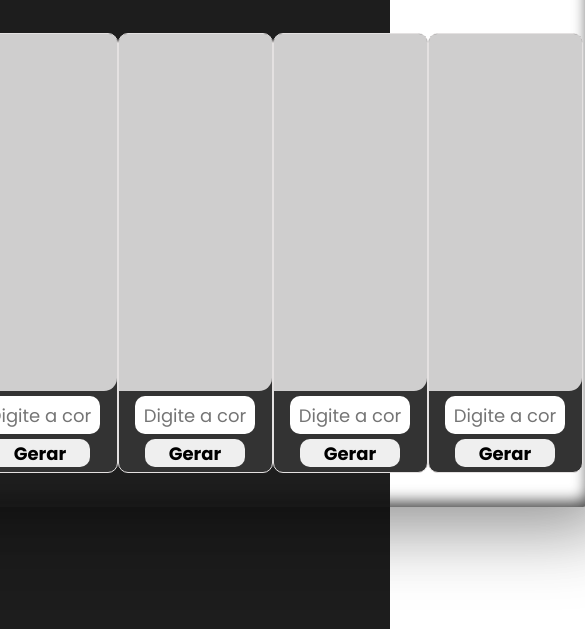
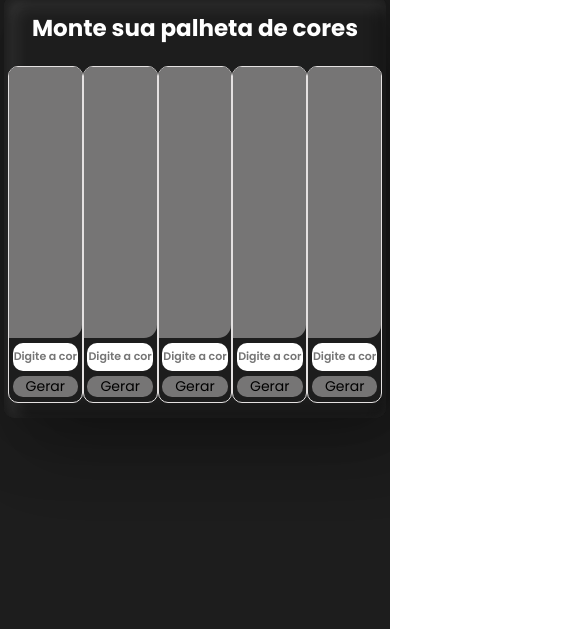
Before and after one commit to PrsApps/color-palette, a plain HTML site: page index.html in a window 390 px wide. Shown: the part 215-844 px from the top of the page, 585 px wide, since content can reach past the window. Drawn offline with Linux system fonts and the light colour scheme.

Commit message:
melhorias css

```diff
--- a/style.css
+++ b/style.css
@@ -1,8 +1,7 @@
-@import url('https://fonts.googleapis.com/css2?family=Poppins:wght@200;300;400;500;600;700;800;900&display=swap');
-
+@import url("https://fonts.googleapis.com/css2?family=Poppins:wght@200;300;400;500;600;700;800;900&display=swap");
 
 * {
-    font-family: 'Poppins', sans-serif;
+  font-family: "Poppins", sans-serif;
   margin: 0;
   padding: 0;
   box-sizing: border-box;
@@ -18,13 +17,11 @@ main {
 }
 
 .container {
-
   box-shadow: 25px 25px 75px rgba(0, 0, 0, 0.25),
-    10px 10px 70px rgba(0, 0, 0, 0.25),
-    inset 5px 5px 10px rgba(0, 0, 0, 0.5),
+    10px 10px 70px rgba(0, 0, 0, 0.25), inset 5px 5px 10px rgba(0, 0, 0, 0.5),
     inset 5px 5px 20px rgba(255, 255, 255, 0.2),
     inset -5px -5px 15px rgba(0, 0, 0, 0.75);
-    width: 900px;
+  width: 850px;
   height: 600px;
   display: flex;
   flex-direction: column;
@@ -39,9 +36,7 @@ main {
   color: #fff;
 }
 
-
 .content {
-
   display: flex;
   flex-direction: row;
   max-width: 100%;
@@ -50,7 +45,7 @@ main {
 
 .group {
   width: 155px;
-    background: #333;
+  background: #1d1d1d;
   border: 1px solid rgb(228, 225, 225);
   display: flex;
   flex-direction: column;
@@ -62,18 +57,18 @@ main {
 .panel__color {
   width: 100%;
   height: 380px;
-    border-radius:8px 8px 13px 0;
-    background-color: #cfcece;
+  border-radius: 8px 8px 13px 0;
+  background-color: #767575;
 }
 
 .panel__input {
   width: 120px;
   height: 40px;
-    /* margin: 10px auto; */
   font-size: 18px;
     text-align: center;
   border-radius: 10px;
   border: none;
+
 }
 
 .panel__button {
@@ -83,6 +78,40 @@ main {
   border-radius: 10px;
   border: none;
   margin-bottom: 5px;
-    font-weight: bold;
+  font-weight: 600;
   cursor: pointer;
+  background-color: #767575;
 }
+
+@media (max-width: 1000px) {
+  .container {
+    width: 98vw;
+    height: 50vh;
+  padding: 4px;
+  }
+
+  .container__title {
+    font-size: 23px;
+  }
+
+  .content {
+    width: 100%;
+    height: 40vh;
+  }
+
+  .group {
+    width: 20%;
+  }
+
+  .panel__input {
+    font-size: 11px;
+    width: 90%;
+    font-weight: 600;
+  }
+
+  .panel__button {
+    width: 90%;
+    font-size: 14px;
+    font-weight: 400;
+  }
+}
```
Lines whose indentation alone changed are shown as unchanged.
